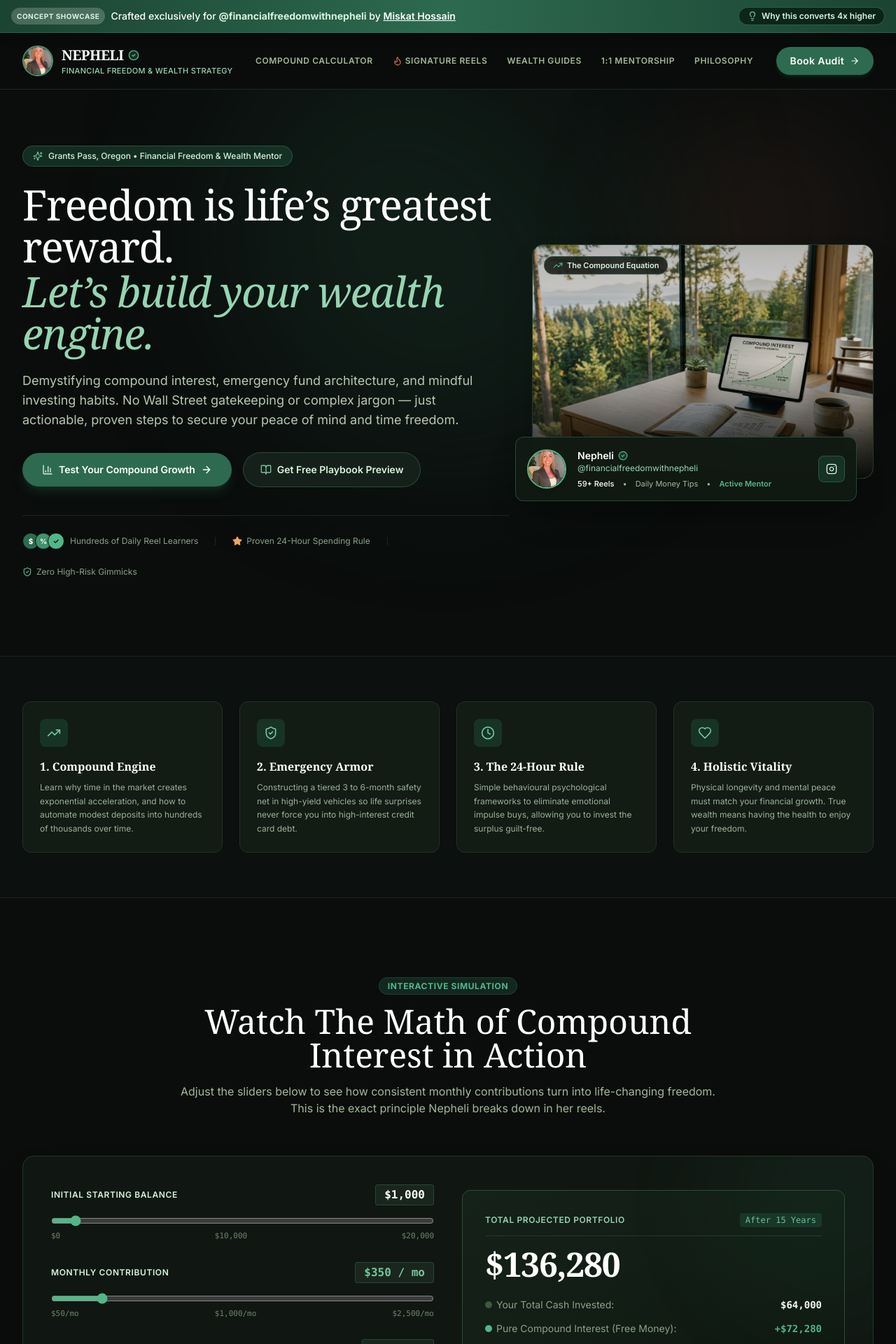
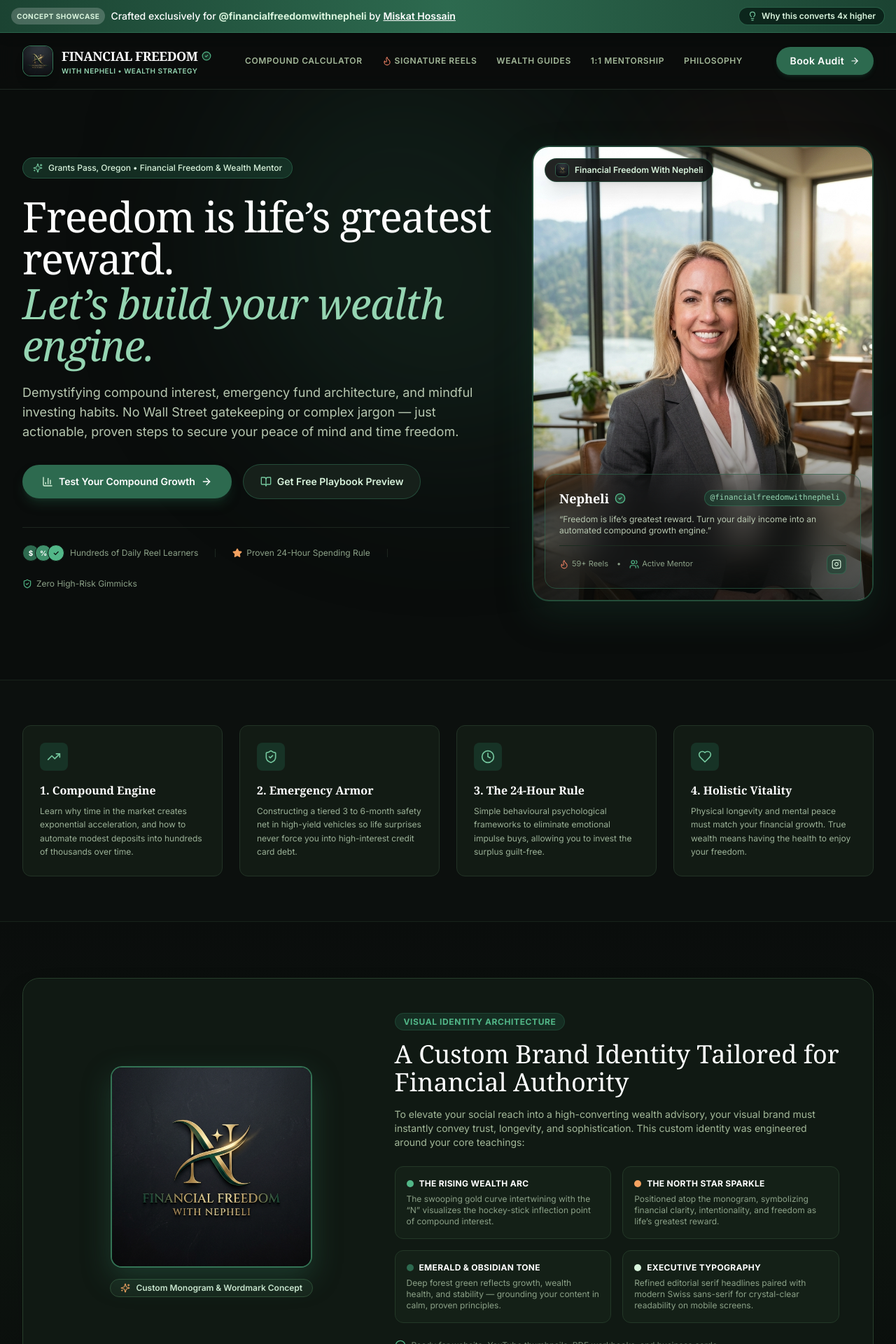
Before and after one commit to miskathoss/miskathossain, a Next.js app: page /financialfreedomwithnepheli in a window 1280 px wide. Shown: the top 1920 px of the page at 70% size. Built offline with nearby package versions, Linux system fonts and the light colour scheme.

Commit message:
feat: add high-res hero portrait and demo brand logo system for financialfreedomwithnepheli

```diff
--- a/src/app/financialfreedomwithnepheli/NepheliClient.tsx
+++ b/src/app/financialfreedomwithnepheli/NepheliClient.tsx
@@ -253,10 +253,10 @@ export default function NepheliClient() {
         <div className="max-w-7xl mx-auto px-4 sm:px-6 lg:px-8 h-20 flex items-center justify-between">
           {/* Logo with verified badge */}
           <Link href="#top" className="flex items-center gap-3 group">
-            <div className="relative w-11 h-11 rounded-full overflow-hidden border-2 border-[#52B788]/80 shadow-md group-hover:border-[#74C69D] transition-colors">
+            <div className="relative w-11 h-11 rounded-xl overflow-hidden border border-[#52B788]/60 shadow-lg group-hover:border-[#74C69D] transition-colors bg-[#08120C]">
               <Image
-                src="/assets/nepheli/nepheli-avatar.jpg"
-                alt="Nepheli - Financial Freedom Strategist"
+                src="/assets/nepheli/nepheli-logo.jpg"
+                alt="Financial Freedom With Nepheli Logo"
                 fill
                 sizes="44px"
                 priority
@@ -265,13 +265,13 @@ export default function NepheliClient() {
             </div>
             <div>
               <div className="flex items-center gap-1.5">
-                <span className="font-serif text-lg sm:text-xl font-bold tracking-tight text-white group-hover:text-[#D8F3DC] transition-colors">
-                  NEPHELI
-                </span>
-                <CheckCircle2 className="w-4 h-4 text-[#52B788] fill-[#52B788]/20" />
-              </div>
-              <p className="text-[11px] text-[#95D5B2] font-medium tracking-wide uppercase">
-                Financial Freedom & Wealth Strategy
+                <span className="font-serif text-base sm:text-lg font-bold tracking-tight text-white group-hover:text-[#D8F3DC] transition-colors">
+                  FINANCIAL FREEDOM
+                </span>
+                <CheckCircle2 className="w-3.5 h-3.5 text-[#52B788] fill-[#52B788]/20" />
+              </div>
+              <p className="text-[10px] text-[#95D5B2] font-semibold tracking-wider uppercase">
+                WITH NEPHELI • WEALTH STRATEGY
               </p>
             </div>
           </Link>
@@ -482,67 +482,76 @@ export default function NepheliClient() {
 
             {/* Right Column: Hero Visual Atmosphere & Profile Card */}
             <div className="lg:col-span-5 relative">
-              <div className="relative mx-auto max-w-md lg:max-w-none">
-
-                {/* Main Visual: Sunlit Desk & Compound Growth iPad */}
-                <div className="relative rounded-2xl overflow-hidden border border-[#2D6A4F]/40 shadow-2xl bg-[#141C16] aspect-[4/3] sm:aspect-[16/11]">
+              <div className="relative mx-auto max-w-sm sm:max-w-md lg:max-w-none">
+
+                {/* Main Hero Visual: Nepheli's High-Res Editorial Portrait */}
+                <div className="relative rounded-3xl overflow-hidden border-2 border-[#2D6A4F]/60 shadow-[0_20px_50px_rgba(27,67,50,0.35)] bg-gradient-to-b from-[#162319] to-[#0A0D0C] aspect-[3/4]">
                   <Image
-                    src="/assets/nepheli/hero-cover.jpg"
-                    alt="Financial Strategy & Compound Interest Workspace"
+                    src="/assets/nepheli/nepheli-hero-portrait.jpg"
+                    alt="Nepheli - Financial Freedom & Wealth Strategist"
                     fill
                     sizes="(max-width: 1024px) 100vw, 42vw"
                     priority
-                    className="object-cover opacity-90 hover:scale-105 transition-transform duration-700"
+                    className="object-cover object-top hover:scale-[1.02] transition-transform duration-700"
                   />
-                  <div className="absolute inset-0 bg-gradient-to-t from-[#0A0D0C] via-transparent to-black/20" />
-
-                  {/* Top Badge on image */}
-                  <div className="absolute top-4 left-4 bg-[#0A0D0C]/80 backdrop-blur-md px-3 py-1 rounded-full border border-[#2D6A4F]/60 text-[11px] font-semibold text-[#D8F3DC] flex items-center gap-1.5">
-                    <TrendingUp className="w-3.5 h-3.5 text-[#52B788]" />
-                    <span>The Compound Equation</span>
-                  </div>
-                </div>
-
-                {/* Floating Profile Authority Card */}
-                <div className="absolute -bottom-8 -left-3 sm:-left-6 right-3 sm:right-6 bg-[#111A14]/95 border border-[#2D6A4F]/60 rounded-xl p-4 backdrop-blur-xl shadow-2xl flex items-center gap-4">
-                  <div className="relative w-14 h-14 rounded-full overflow-hidden border-2 border-[#52B788] shrink-0 shadow-md">
+                  <div className="absolute inset-0 bg-gradient-to-t from-[#0A0D0C] via-transparent to-transparent opacity-80" />
+
+                  {/* Top Floating Brand Identity Badge */}
+                  <div className="absolute top-4 left-4 bg-[#0A0D0C]/90 backdrop-blur-md px-3.5 py-1.5 rounded-full border border-[#2D6A4F]/60 text-xs font-semibold text-[#D8F3DC] flex items-center gap-2 shadow-xl">
+                    <div className="relative w-5 h-5 rounded-md overflow-hidden shrink-0 border border-[#52B788]/40">
                       <Image
-                      src="/assets/nepheli/nepheli-avatar.jpg"
-                      alt="Nepheli"
+                        src="/assets/nepheli/nepheli-logo.jpg"
+                        alt="Logo Emblem"
                         fill
-                      sizes="56px"
+                        sizes="20px"
                         className="object-cover"
                       />
                     </div>
-
-                  <div className="flex-1 min-w-0">
-                    <div className="flex items-center gap-1.5">
-                      <h4 className="font-semibold text-sm text-white truncate">
+                    <span>Financial Freedom With Nepheli</span>
+                  </div>
+
+                  {/* Bottom Content inside Portrait */}
+                  <div className="absolute bottom-4 left-4 right-4 bg-[#0E1711]/92 backdrop-blur-xl p-4 sm:p-5 rounded-2xl border border-[#2D6A4F]/60 shadow-2xl">
+                    <div className="flex items-center justify-between mb-2">
+                      <div className="flex items-center gap-2">
+                        <h3 className="font-serif font-bold text-base sm:text-lg text-white">
                           Nepheli
-                      </h4>
-                      <CheckCircle2 className="w-3.5 h-3.5 text-[#52B788] fill-[#52B788]/20 shrink-0" />
-                    </div>
-                    <p className="text-xs text-[#95D5B2] truncate">
+                        </h3>
+                        <CheckCircle2 className="w-4 h-4 text-[#52B788] fill-[#52B788]/20" />
+                      </div>
+                      <span className="text-[11px] font-mono text-[#95D5B2] bg-[#1B4332]/60 px-2 py-0.5 rounded-full border border-[#40916C]/40">
                         @financialfreedomwithnepheli
-                    </p>
-                    <div className="flex items-center gap-3 mt-1.5 text-[11px] text-[#A3B899]">
-                      <span className="font-medium text-white">59+ Reels</span>
+                      </span>
+                    </div>
+
+                    <p className="text-xs text-[#B7C7B0] leading-snug">
+                      &ldquo;Freedom is life’s greatest reward. Turn your daily income into an automated compound growth engine.&rdquo;
+                    </p>
+
+                    <div className="flex items-center justify-between mt-3 pt-3 border-t border-[#1C2C20] text-[11px] text-[#8BA087]">
+                      <div className="flex items-center gap-3">
+                        <span className="flex items-center gap-1">
+                          <Flame className="w-3.5 h-3.5 text-[#E07A5F]" />
+                          59+ Reels
+                        </span>
                         <span>•</span>
-                      <span>Daily Money Tips</span>
-                      <span>•</span>
-                      <span className="text-[#52B788] font-semibold">Active Mentor</span>
-                    </div>
+                        <span className="flex items-center gap-1">
+                          <Users className="w-3.5 h-3.5 text-[#52B788]" />
+                          Active Mentor
+                        </span>
                       </div>
 
                       <a
                         href="https://www.instagram.com/financialfreedomwithnepheli/"
                         target="_blank"
                         rel="noreferrer"
-                    className="shrink-0 p-2.5 rounded-lg bg-[#1B4332]/60 hover:bg-[#2D6A4F] text-[#D8F3DC] transition-colors border border-[#40916C]/40"
+                        className="p-1.5 rounded-lg bg-[#1B4332]/60 hover:bg-[#2D6A4F] text-[#D8F3DC] transition-colors border border-[#40916C]/40"
                         title="Follow on Instagram"
                       >
-                    <Instagram className="w-4 h-4" />
+                        <Instagram className="w-3.5 h-3.5" />
                       </a>
+                    </div>
+                  </div>
                 </div>
 
               </div>
@@ -607,6 +616,108 @@ export default function NepheliClient() {
               </p>
             </div>
 
+          </div>
+        </div>
+      </section>
+
+      {/* ============================================================== */}
+      {/* 4.5 BRAND IDENTITY & DEMO LOGO ARCHITECTURE */}
+      {/* ============================================================== */}
+      <section className="py-20 border-b border-[#18231B] bg-gradient-to-b from-[#0A0D0C] via-[#0E1610] to-[#0A0D0C] relative overflow-hidden">
+        <div className="max-w-7xl mx-auto px-4 sm:px-6 lg:px-8">
+          <div className="bg-[#101913] border border-[#263D2B] rounded-3xl p-6 sm:p-12 shadow-2xl relative">
+            <div className="grid grid-cols-1 lg:grid-cols-12 gap-10 items-center">
+
+              {/* Logo Presentation Display */}
+              <div className="lg:col-span-5 flex flex-col items-center text-center">
+                <div className="relative w-64 h-64 sm:w-72 sm:h-72 rounded-2xl overflow-hidden border-2 border-[#52B788]/60 shadow-[0_15px_40px_rgba(45,106,79,0.4)] bg-[#070D09] group">
+                  <Image
+                    src="/assets/nepheli/nepheli-logo.jpg"
+                    alt="Financial Freedom With Nepheli - Official Brand Logo Concept"
+                    fill
+                    sizes="(max-width: 640px) 256px, 288px"
+                    className="object-cover group-hover:scale-105 transition-transform duration-700"
+                  />
+                  <div className="absolute inset-0 bg-gradient-to-t from-black/60 via-transparent to-transparent opacity-40" />
+                </div>
+
+                <div className="mt-4 inline-flex items-center gap-2 bg-[#17261C] px-3.5 py-1 rounded-full border border-[#2E4D35] text-xs font-semibold text-[#D8F3DC]">
+                  <Sparkles className="w-3.5 h-3.5 text-[#F4A261]" />
+                  <span>Custom Monogram & Wordmark Concept</span>
+                </div>
+              </div>
+
+              {/* Brand Architecture & Symbolism */}
+              <div className="lg:col-span-7">
+                <span className="text-xs font-bold uppercase tracking-wider text-[#52B788] bg-[#1B4332]/50 px-3 py-1 rounded-full border border-[#2D6A4F]/40">
+                  Visual Identity Architecture
+                </span>
+
+                <h3 className="font-serif text-2xl sm:text-3xl md:text-4xl font-normal text-white mt-4 mb-4">
+                  A Custom Brand Identity Tailored for Financial Authority
+                </h3>
+
+                <p className="text-xs sm:text-sm text-[#A3B899] leading-relaxed mb-6">
+                  To elevate your social reach into a high-converting wealth advisory, your visual brand must instantly convey trust, longevity, and sophistication. This custom identity was engineered around your core teachings:
+                </p>
+
+                <div className="grid grid-cols-1 sm:grid-cols-2 gap-4 mb-6">
+                  <div className="p-4 rounded-xl bg-[#142017] border border-[#233827]">
+                    <div className="flex items-center gap-2 mb-1.5">
+                      <div className="w-2.5 h-2.5 rounded-full bg-[#52B788]" />
+                      <h4 className="text-xs font-bold uppercase tracking-wide text-white">
+                        The Rising Wealth Arc
+                      </h4>
+                    </div>
+                    <p className="text-xs text-[#8BA087]">
+                      The swooping gold curve intertwining with the &ldquo;N&rdquo; visualizes the hockey-stick inflection point of compound interest.
+                    </p>
+                  </div>
+
+                  <div className="p-4 rounded-xl bg-[#142017] border border-[#233827]">
+                    <div className="flex items-center gap-2 mb-1.5">
+                      <div className="w-2.5 h-2.5 rounded-full bg-[#F4A261]" />
+                      <h4 className="text-xs font-bold uppercase tracking-wide text-white">
+                        The North Star Sparkle
+                      </h4>
+                    </div>
+                    <p className="text-xs text-[#8BA087]">
+                      Positioned atop the monogram, symbolizing financial clarity, intentionality, and freedom as life’s greatest reward.
+                    </p>
+                  </div>
+
+                  <div className="p-4 rounded-xl bg-[#142017] border border-[#233827]">
+                    <div className="flex items-center gap-2 mb-1.5">
+                      <div className="w-2.5 h-2.5 rounded-full bg-[#2D6A4F]" />
+                      <h4 className="text-xs font-bold uppercase tracking-wide text-white">
+                        Emerald & Obsidian Tone
+                      </h4>
+                    </div>
+                    <p className="text-xs text-[#8BA087]">
+                      Deep forest green reflects growth, wealth health, and stability — grounding your content in calm, proven principles.
+                    </p>
+                  </div>
+
+                  <div className="p-4 rounded-xl bg-[#142017] border border-[#233827]">
+                    <div className="flex items-center gap-2 mb-1.5">
+                      <div className="w-2.5 h-2.5 rounded-full bg-[#D8F3DC]" />
+                      <h4 className="text-xs font-bold uppercase tracking-wide text-white">
+                        Executive Typography
+                      </h4>
+                    </div>
+                    <p className="text-xs text-[#8BA087]">
+                      Refined editorial serif headlines paired with modern Swiss sans-serif for crystal-clear readability on mobile screens.
+                    </p>
+                  </div>
+                </div>
+
+                <div className="flex items-center gap-2 text-xs text-[#70846E]">
+                  <CheckCircle2 className="w-4 h-4 text-[#52B788]" />
+                  <span>Ready for website, YouTube thumbnails, PDF workbooks, and business cards.</span>
+                </div>
+              </div>
+
+            </div>
           </div>
         </div>
       </section>
@@ -1411,12 +1522,12 @@ export default function NepheliClient() {
       <footer className="border-t border-[#1C261F] pt-12 pb-28 sm:pb-12 bg-[#060907] text-xs text-[#70846E]">
         <div className="max-w-7xl mx-auto px-4 sm:px-6 lg:px-8 flex flex-col md:flex-row items-center justify-between gap-6">
           <div className="flex items-center gap-3">
-            <div className="relative w-8 h-8 rounded-full overflow-hidden border border-[#52B788]/60">
+            <div className="relative w-10 h-10 rounded-xl overflow-hidden border border-[#52B788]/60 shrink-0 bg-[#08120C]">
               <Image
-                src="/assets/nepheli/nepheli-avatar.jpg"
-                alt="Nepheli"
+                src="/assets/nepheli/nepheli-logo.jpg"
+                alt="Financial Freedom With Nepheli Logo"
                 fill
-                sizes="32px"
+                sizes="40px"
                 className="object-cover"
               />
             </div>
```
Also changed, not shown: public/assets/nepheli/nepheli-hero-portrait.jpg (added), public/assets/nepheli/nepheli-logo.jpg (added). Lines whose indentation alone changed are shown as unchanged.
